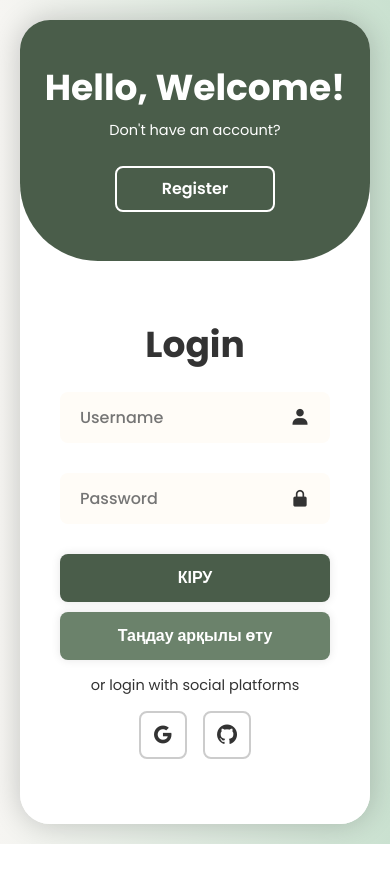
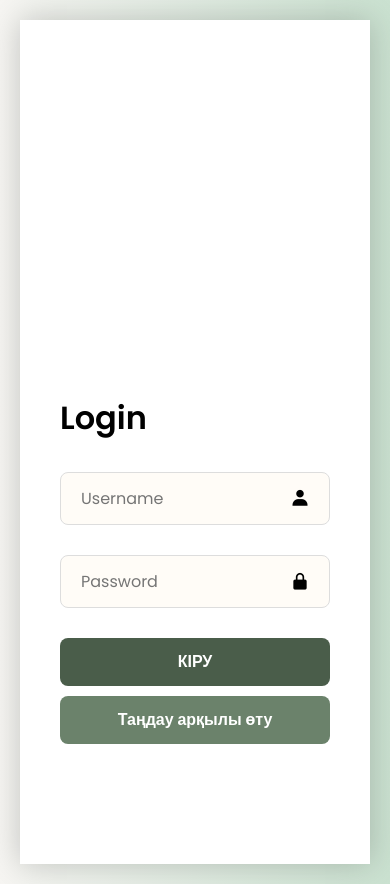
Before and after one commit to serikbajakbota7-source/mening-saytym, a Flask app: page / in a window 390 px wide. Before the commit the page ends 844 px from the top, so only its background shows below. Run offline with Flask 3, Linux system fonts and the light colour scheme; some libraries are stand-ins or nearby versions.

Commit message:
Update register.html

```diff
--- a/templates/register.html
+++ b/templates/register.html
@@ -1,4 +1,3 @@
-
 <!DOCTYPE html>
 <html lang="en">
 <head>
@@ -7,261 +6,67 @@
     <title>Login/Signup Form</title>
     <link href='https://unpkg.com/boxicons@2.1.4/css/boxicons.min.css' rel='stylesheet'>
     <style>
-        @import url("https://fonts.googleapis.com/css2?family=Poppins:ital,wght@0,100;0,200;0,300;0,400;0,500;0,600;0,700;0,800;0,900;1,100;1,200;1,300;1,400;1,500;1,600;1,700;1,800;1,900&display=swap");
-
-        * {
-            margin: 0;
-            padding: 0;
-            box-sizing: border-box;
-            font-family: "Poppins", sans-serif;
-            text-decoration: none;
-            list-style: none;
-        }
-
-        body {
-            display: flex;
-            justify-content: center;
-            align-items: center;
-            min-height: 100vh;
-            background: linear-gradient(90deg, #f6f5f2, #cae1d0);
-        }
-
-        .container {
-            position: relative;
-            width: 850px;
-            height: 550px;
-            background: #fff;
-            margin: 20px;
-            border-radius: 30px;
-            box-shadow: 0 0 30px rgba(0, 0, 0, 0.2);
-            overflow: hidden;
-        }
-
-        .container h1 {
-            font-size: 36px;
-            margin: -10px 0;
-        }
-
-        .container p {
-            font-size: 14.5px;
-            margin: 15px 0;
-        }
-
-        form {
-            width: 100%;
-        }
-
-        .form-box {
-            position: absolute;
-            right: 0;
-            width: 50%;
-            height: 100%;
-            background: #fff;
-            display: flex;
-            align-items: center;
-            color: #333;
-            text-align: center;
-            padding: 40px;
-            z-index: 1;
-            transition: 0.6s ease-in-out 1.2s, visibility 0s 1s;
-        }
-
-        .container.active .form-box {
-            right: 50%;
-        }
-
-        .form-box.register {
-            visibility: hidden;
-        }
-
-        .container.active .form-box.register {
-            visibility: visible;
-        }
-
-        .input-box {
-            position: relative;
-            margin: 30px 0;
-        }
-
-        .input-box input {
-            width: 100%;
-            padding: 13px 50px 13px 20px;
-            background: #fffcf7;
-            border-radius: 8px;
-            border: none;
-            outline: none;
-            font-size: 16px;
-            color: #333;
-            font-weight: 500;
-        }
-
-        .input-box i {
-            position: absolute;
-            right: 20px;
-            top: 50%;
-            transform: translateY(-50%);
-            font-size: 20px;
-        }
-
-        /* Батырмалар стилі */
-        .btn, .btn-start {
-            width: 100%;
-            height: 48px;
-            background: #4a5d4a;
-            border-radius: 8px;
-            box-shadow: 0 0 10px rgba(0, 0, 0, 0.1);
-            border: none;
-            cursor: pointer;
-            font-size: 16px;
-            color: #fff;
-            font-weight: 600;
-            display: flex;
-            justify-content: center;
-            align-items: center;
-            margin-top: 10px;
-        }
-
-        .btn-start {
-            background: #6b826b; /* Таңдау батырмасының түсін сәл өзгеше қылдық */
-        }
-
-        .social-icons {
-            display: flex;
-            justify-content: center;
-            margin-top: 15px;
-        }
-
-        .social-icons a {
-            display: inline-flex;
-            padding: 10px;
-            border: 2px solid #ccc;
-            border-radius: 8px;
-            font-size: 24px;
-            color: #333;
-            margin: 0 8px;
-        }
-
-        .toggle-box {
-            position: absolute;
-            width: 100%;
-            height: 100%;
-        }
-
-        .toggle-box::before {
-            content: "";
-            position: absolute;
-            left: -250%;
-            width: 300%;
-            height: 100%;
-            background: #4a5d4a;
-            border-radius: 150px;
-            z-index: 2;
-            transition: 1.8s ease-in-out;
-        }
-
-        .container.active .toggle-box::before {
-            left: 50%;
-        }
-
-        .toggle-panel {
-            position: absolute;
-            width: 50%;
-            height: 100%;
-            color: #fff;
-            display: flex;
-            flex-direction: column;
-            justify-content: center;
-            align-items: center;
-            z-index: 2;
-            transition: 0.6s ease-in-out;
-        }
-
-        .toggle-panel.toggle-left {
-            left: 0;
-            transition-delay: 1.2s;
-        }
-
-        .container.active .toggle-panel.toggle-left {
-            left: -50%;
-            transition-delay: 0.6s;
-        }
-
-        .toggle-panel.toggle-right {
-            right: -50%;
-            transition-delay: 0.6s;
-        }
-
-        .container.active .toggle-panel.toggle-right {
-            right: 0;
-            transition-delay: 1.2s;
-        }
-
-        .toggle-panel .btn {
-            width: 160px;
-            height: 46px;
-            background: transparent;
-            border: 2px solid #fff;
-            box-shadow: none;
-        }
-
-        @media screen and (max-width: 650px) {
-            .container { height: calc(100vh - 40px); }
-            .form-box { bottom: 0; width: 100%; height: 70%; }
-            .container.active .form-box { right: 0; bottom: 30%; }
-            .toggle-box::before { left: 0; top: -270%; width: 100%; height: 300%; border-radius: 20vw; }
-            .container.active .toggle-box::before { left: 0; top: 70%; }
-            .toggle-panel { width: 100%; height: 30%; }
-            .toggle-panel.toggle-left { top: 0; }
-            .toggle-panel.toggle-right { right: 0; bottom: -30%; }
-            .container.active .toggle-panel.toggle-right { bottom: 0; }
-        }
+        /* Стильдерің өзгеріссіз қалады, сондықтан оны қысқартып жазбадым */
+        @import url("https://fonts.googleapis.com/css2?family=Poppins:wght@300;400;500;600&display=swap");
+        * { margin: 0; padding: 0; box-sizing: border-box; font-family: "Poppins", sans-serif; text-decoration: none; list-style: none; }
+        body { display: flex; justify-content: center; align-items: center; min-height: 100vh; background: linear-gradient(90deg, #f6f5f2, #cae1d0); }
+        .container { position: relative; width: 850px; height: 550px; background: #fff; margin: 20px; border-radius: 30px; box-shadow: 0 0 30px rgba(0, 0, 0, 0.2); overflow: hidden; }
+        .form-box { position: absolute; right: 0; width: 50%; height: 100%; background: #fff; display: flex; align-items: center; padding: 40px; z-index: 1; transition: 0.6s ease-in-out 1.2s; }
+        .container.active .form-box { right: 50%; }
+        .form-box.register { visibility: hidden; }
+        .container.active .form-box.register { visibility: visible; transition-delay: 1.2s; }
+        .input-box { position: relative; margin: 30px 0; }
+        .input-box input { width: 100%; padding: 13px 50px 13px 20px; background: #fffcf7; border-radius: 8px; border: 1px solid #ddd; outline: none; font-size: 16px; }
+        .input-box i { position: absolute; right: 20px; top: 50%; transform: translateY(-50%); font-size: 20px; }
+        .btn, .btn-start { width: 100%; height: 48px; background: #4a5d4a; border-radius: 8px; border: none; cursor: pointer; font-size: 16px; color: #fff; font-weight: 600; display: flex; justify-content: center; align-items: center; margin-top: 10px; }
+        .btn-start { background: #6b826b; }
+        .toggle-box { position: absolute; width: 100%; height: 100%; }
+        .toggle-box::before { content: ""; position: absolute; left: -250%; width: 300%; height: 100%; background: #4a5d4a; border-radius: 150px; z-index: 2; transition: 1.8s ease-in-out; }
+        .container.active .toggle-box::before { left: 50%; }
+        .toggle-panel { position: absolute; width: 50%; height: 100%; color: #fff; display: flex; flex-direction: column; justify-content: center; align-items: center; z-index: 2; transition: 0.6s ease-in-out; }
+        .toggle-left { left: 0; transition-delay: 1.2s; }
+        .container.active .toggle-left { left: -50%; transition-delay: 0.6s; }
+        .toggle-right { right: -50%; transition-delay: 0.6s; }
+        .container.active .toggle-right { right: 0; transition-delay: 1.2s; }
+        .toggle-panel .btn { width: 160px; background: transparent; border: 2px solid #fff; }
+        @media (max-width: 650px) { .container { width: 100%; height: 100vh; border-radius: 0; } .form-box { width: 100%; height: 70%; bottom: 0; } .toggle-box { display: none; } }
     </style>
 </head>
 <body>
 
     <div class="container">
         <div class="form-box login">
-            <form id="loginForm">
+            <form action="/login" method="POST">
                 <h1>Login</h1>
                 <div class="input-box">
-                    <input type="text" id="loginInput" placeholder="Username" required>
+                    <input type="text" name="username" placeholder="Username" required>
                     <i class='bx bxs-user'></i>
                 </div>
                 <div class="input-box">
-                    <input type="password" id="passInput" placeholder="Password" required>
+                    <input type="password" name="password" placeholder="Password" required>
                     <i class='bx bxs-lock-alt'></i>
                 </div>
                 <button type="submit" class="btn">КІРУ</button>
                 <a href="/home" class="btn-start">Таңдау арқылы өту</a>
-                <p>or login with social platforms</p>
-                <div class="social-icons">
-                    <a href="#"><i class='bx bxl-google'></i></a>
-                    <a href="#"><i class='bx bxl-github'></i></a>
-                </div>
             </form>
         </div>
 
         <div class="form-box register">
-            <form id="regForm">
+            <form action="/register_user" method="POST">
                 <h1>Registration</h1>
                 <div class="input-box">
-                    <input type="text" id="regName" placeholder="Full Name" required>
+                    <input type="text" name="fullname" placeholder="Full Name" required>
                     <i class='bx bxs-user-detail'></i>
                 </div>
                 <div class="input-box">
-                    <input type="text" id="regLogin" placeholder="Username" required>
+                    <input type="text" name="username" placeholder="Username" required>
                     <i class='bx bxs-user'></i>
                 </div>
                 <div class="input-box">
-                    <input type="password" id="regPassword" placeholder="Password" required>
+                    <input type="password" name="password" placeholder="Password" required>
                     <i class='bx bxs-lock-alt'></i>
                 </div>
                 <button type="submit" class="btn">Register</button>
-                <p>or register with social platforms</p>
-                <div class="social-icons">
-                    <a href="#"><i class='bx bxl-google'></i></a>
-                    <a href="#"><i class='bx bxl-github'></i></a>
-                </div>
             </form>
         </div>
 
@@ -291,38 +96,6 @@
         loginBtn.addEventListener('click', () => {
             container.classList.remove('active');
         });
-
-        // ТІРКЕЛУ ЛОГИКАСЫ
-        const regForm = document.getElementById('regForm');
-        regForm.onsubmit = function(e) {
-            e.preventDefault();
-            const name = document.getElementById('regName').value;
-            const login = document.getElementById('regLogin').value;
-            const password = document.getElementById('regPassword').value;
-
-            const userData = { name, login, password };
-            localStorage.setItem('user', JSON.stringify(userData));
-
-            alert("Тіркелу сәтті аяқталды! Енді логин арқылы кіріңіз.");
-            container.classList.remove('active');
-        };
-
-        // КІРУ ЛОГИКАСЫ
-        const loginForm = document.getElementById('loginForm');
-        loginForm.onsubmit = function(e) {
-            e.preventDefault();
-            const inputLogin = document.getElementById('loginInput').value;
-            const inputPass = document.getElementById('passInput').value;
-            const savedUser = JSON.parse(localStorage.getItem('user'));
-
-            if (savedUser && inputLogin === savedUser.login && inputPass === savedUser.password) {
-                alert("Қош келдіңіз, " + savedUser.name + "!");
-                // СӘТТІ КІРГЕНДЕ index.html БЕТІНЕ ӨТУ
-                window.location.href = "/home";
-            } else {
-                alert("Қате! Логин немесе пароль дұрыс емес.");
-            }
-        };
     </script>
 </body>
 </html>
```
